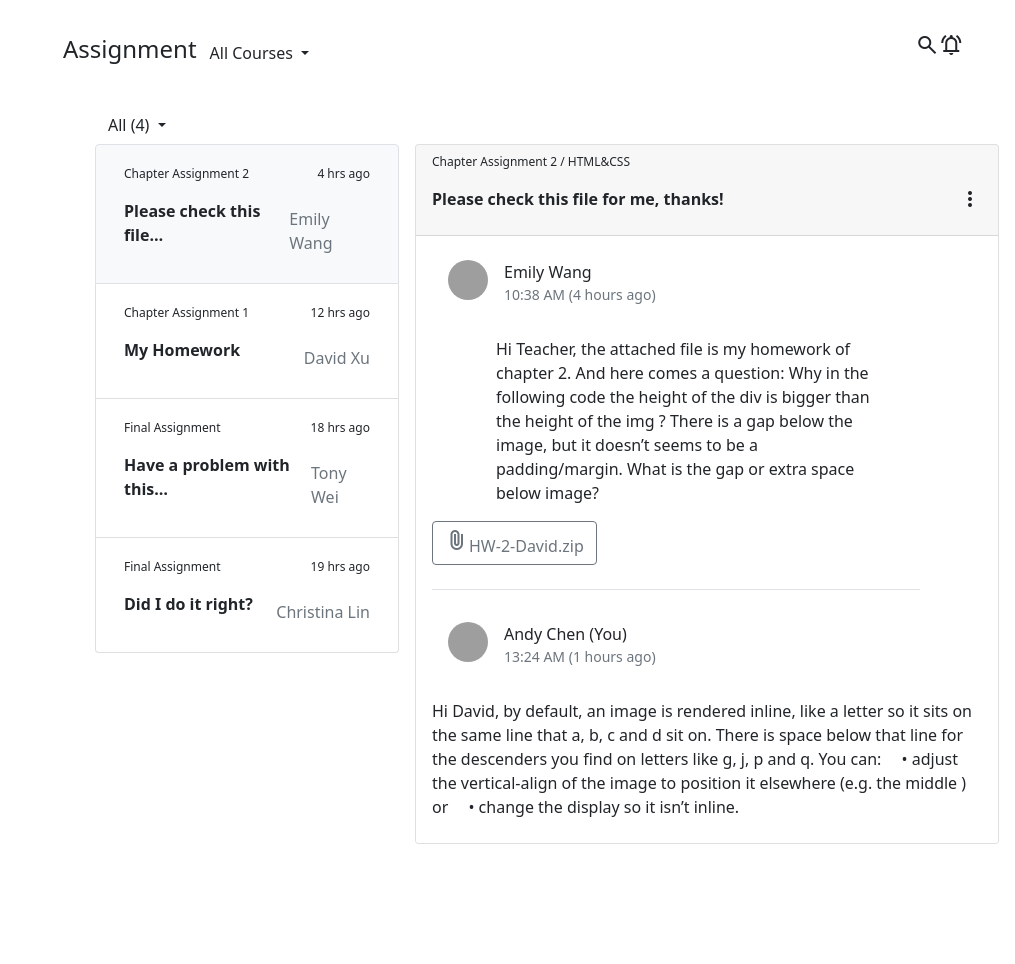
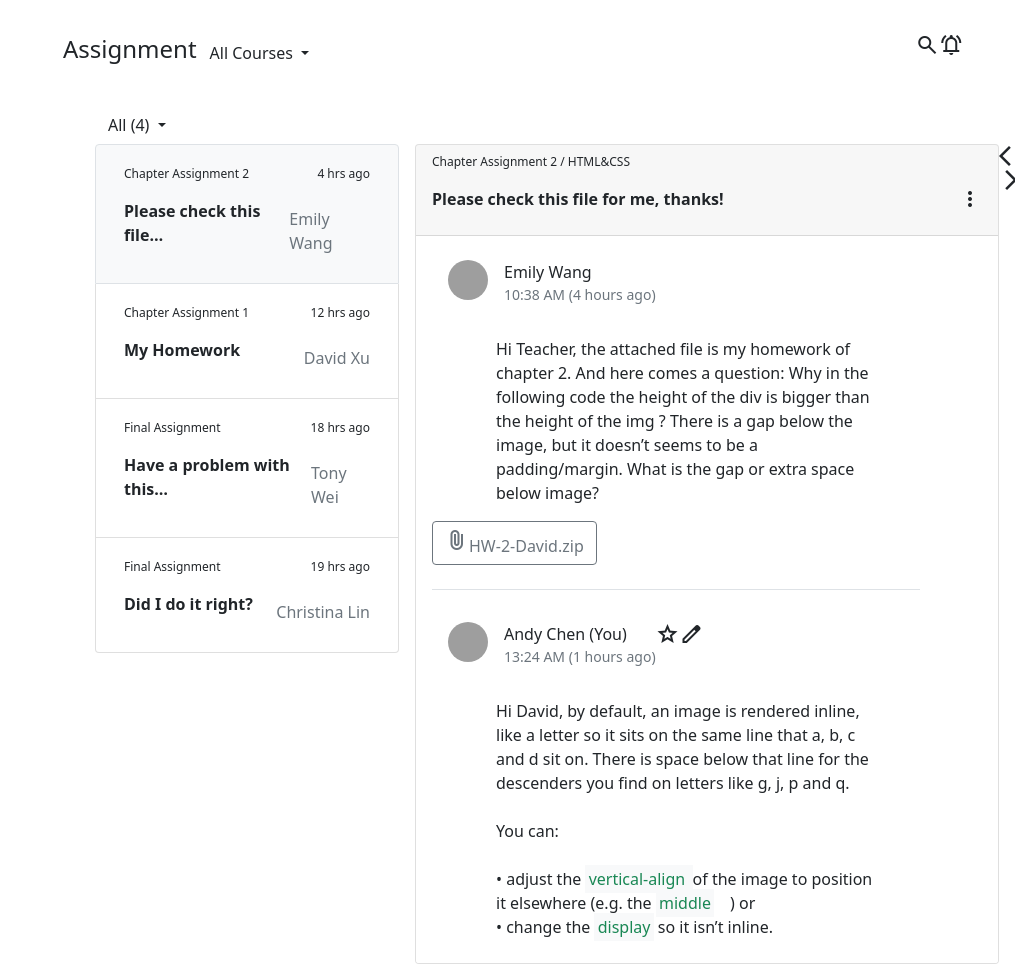
Before and after one commit to shengyht/Week5, a website built with Vite: page pages/index.html in a window 1280 px wide. Shown: the top 964 px of the page, without its empty margins (265-1280 px from the left). Before the commit the page ends 844 px from the top, so only its background shows below. Built offline with nearby package versions, Linux system fonts and the light colour scheme; grey boxes are pictures that could not be loaded.

Commit message:
first update

```diff
--- a/assets/scss/_main.scss
+++ b/assets/scss/_main.scss
@@ -81,4 +81,10 @@
         width: 488px;
         padding:12px 0;
     }
+    .mark{
+        background-color: #CED4DA;
+    }
+    .fdc{
+        flex-direction: column;
+    }
 }
--- a/pages/index.html
+++ b/pages/index.html
@@ -133,10 +133,35 @@
                       <p class="name text-dark">Andy Chen (You)</p>
                       <p class="mail text-secondary">13:24 AM (1 hours ago)</p>
                   </div>
+                  <span class="material-symbols-outlined">
+                    star
+                    </span>
+                  <span class="material-symbols-outlined">
+                      edit
+                  </span>
                 </div>
-                <p>Hi David, by default, an image is rendered inline, like a letter so it sits on the same line that a, b, c and d sit on. There is space below that line for the descenders you find on letters like g, j, p and q. You can: 　• adjust the vertical-align of the image to position it elsewhere (e.g. the middle ) or 　• change the display so it isn’t inline.</p>
+                <p class="w-448">Hi David, by default, an image is rendered inline, like a letter so it sits on the same line that a, b, c and d sit on. There is space below that line for the descenders you find on letters like g, j, p and q.
+                  <br>
+                  <br>
+                  You can:
+                  <br>
+                  <br>
+                  • adjust the <mark class="mark bg-light text-success">vertical-align </mark> of the image to position it elsewhere (e.g. the <mark class="mark bg-light text-success">middle</mark>&emsp;) or <br>
+                  • change the <mark class="mark bg-light text-success">display</mark> so it isn’t inline.</p>
               </li>
             </ul>
+          </div>
+
+            <div class="d-flex fdc">
+              <span class="material-symbols-outlined">
+                arrow_back_ios
+                </span>
+              <span class="material-symbols-outlined">
+                  arrow_forward_ios
+              </span>
+            </div>
+
+            <button type="button" class="btn btn-outline-success">Mark as read</button>
           </div>
       </div>
 
```
